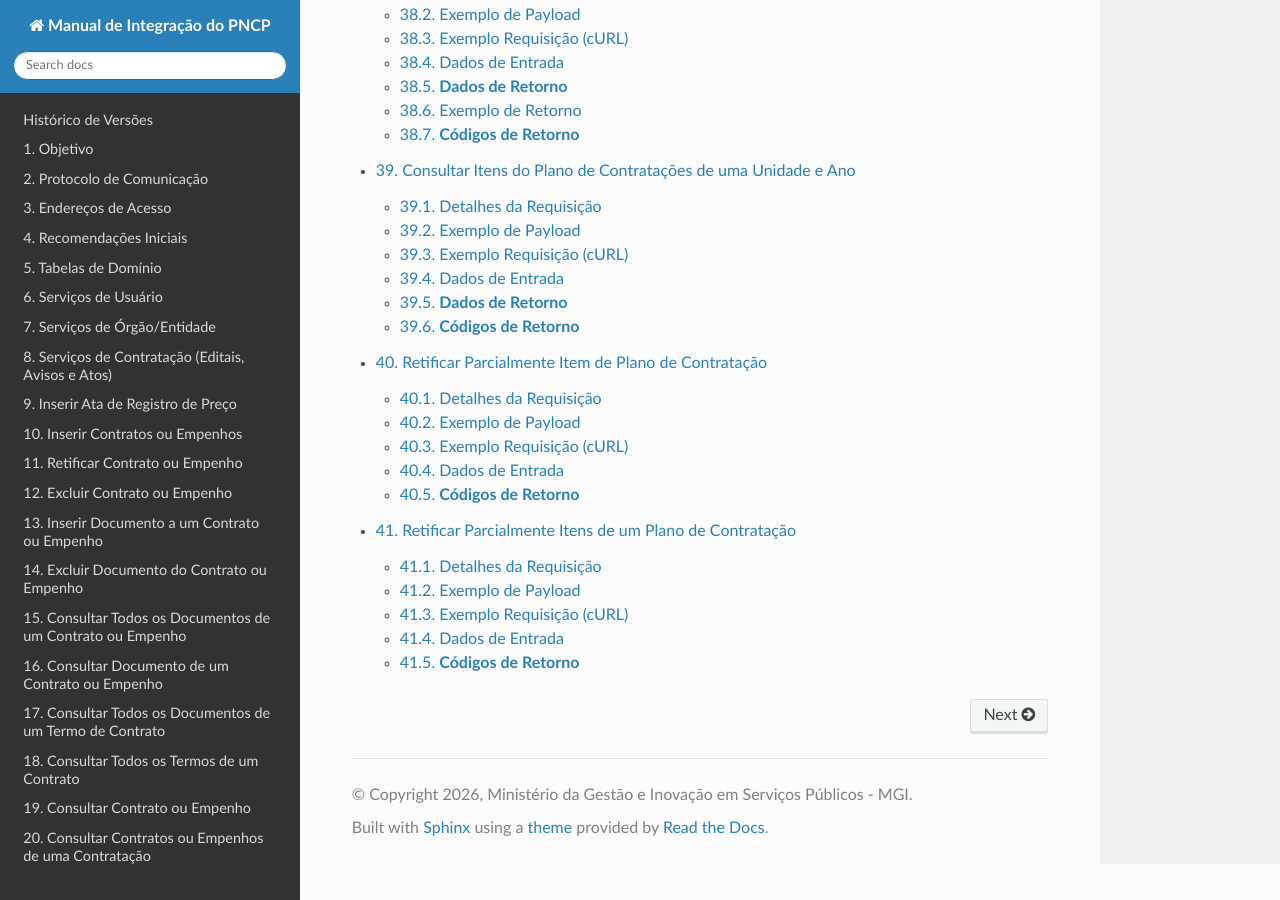
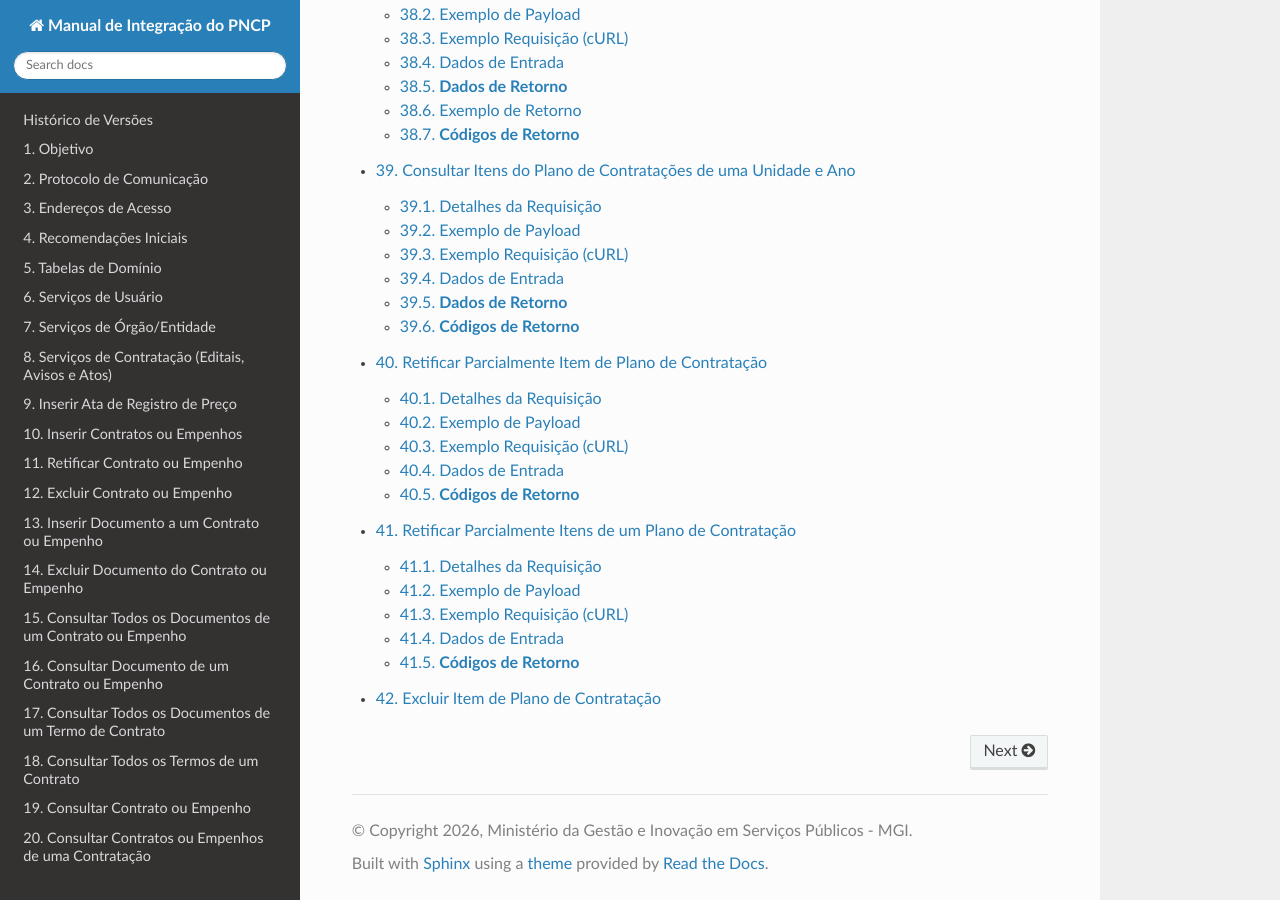
Before and after one commit to carlosmgi/Manual-de-Integracao-do-PNCP, a Sphinx documentation site: the page built from docs/source/index.rst, in a window 1280 px wide and 900 px high, scrolled down 18851 px. Built offline with Sphinx 7.4.7 and the Read the Docs theme 3.1.0, drawn with Linux system fonts in a browser that asks for light colours; pages that are not in the unit, such as notebooks, are missing from menus.

Commit message:
Update index.rst

```diff
--- a/docs/source/index.rst
+++ b/docs/source/index.rst
@@ -60,3 +60,4 @@ Sumário
    Consultar Itens do Plano de Contratações de uma Unidade e Ano
    Retificar Parcialmente Item de Plano de Contratação
    Retificar Parcialmente Itens de um Plano de Contratação
+   Excluir Item de Plano de Contratação
```
